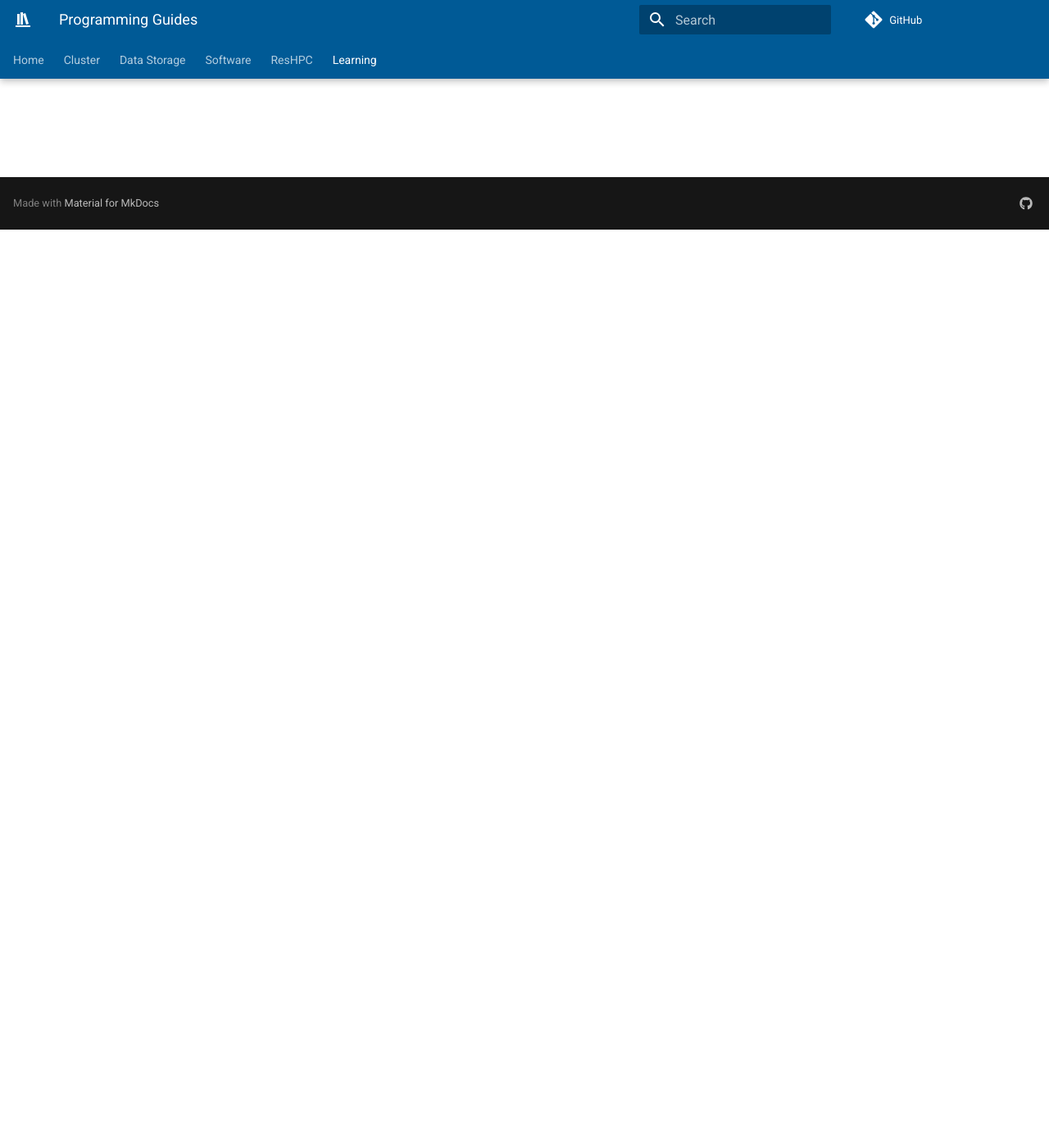
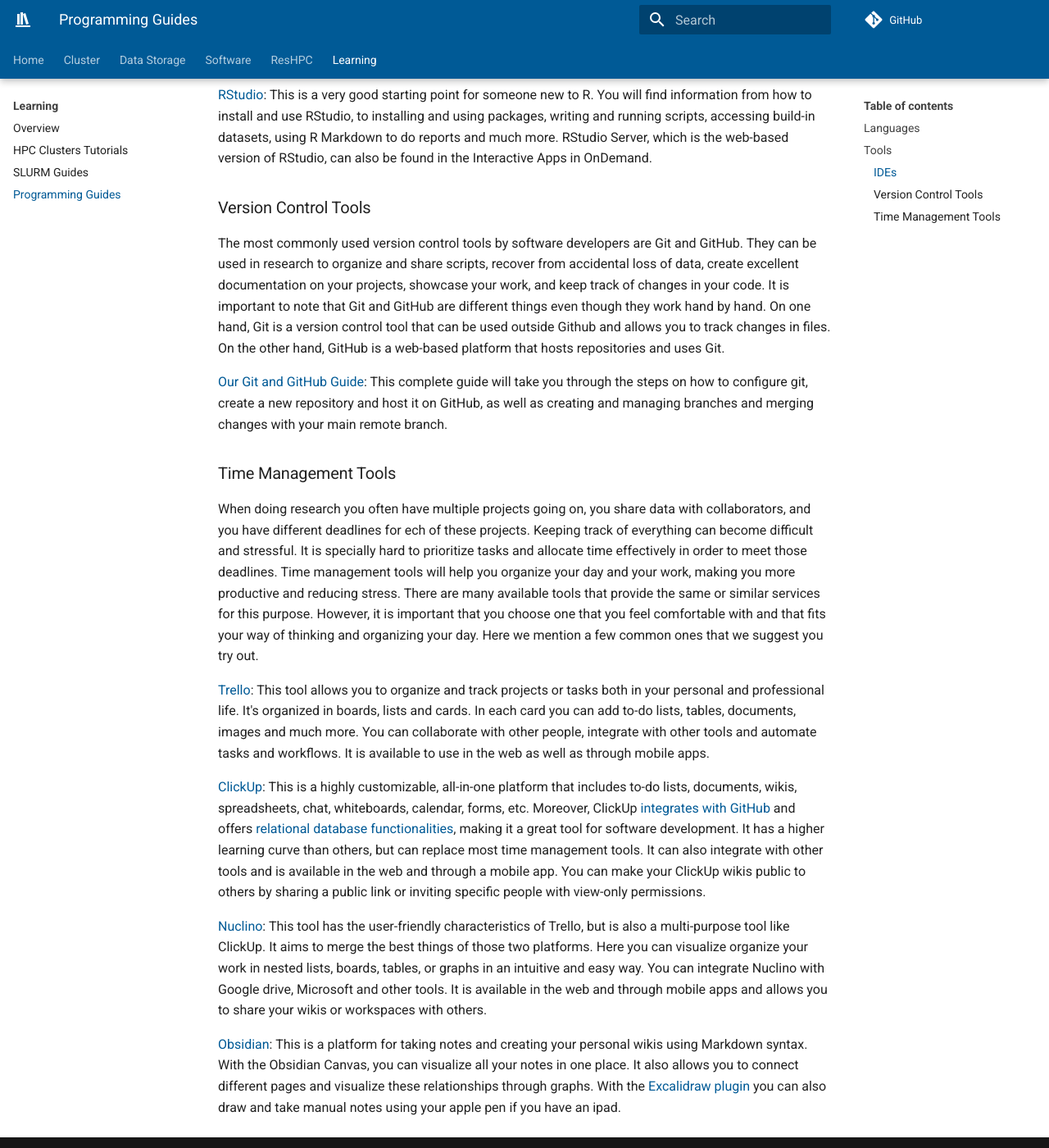
Before and after one commit to mcw-rcc/mcw-rcc.github.io, an MkDocs documentation site: the page built from docs/learning/programming.md, in a window 1280 px wide and 1400 px high, scrolled down 1120 px. Shown: the whole window at 82% size. Built offline with MkDocs 1.6.1 and Material for MkDocs 9.7.7, drawn with Linux system fonts in a browser that asks for light colours; comment, search, counter and statistics services are not loaded; some of the changed text lies outside the part shown.

Commit message:
Changes to the programming guide

```diff
--- a/docs/learning/programming.md
+++ b/docs/learning/programming.md
@@ -12,4 +12,30 @@
 
 ## Tools
 
+### IDEs
+
+An IDE, or Integrated Development Environment, is an application for software development. It provides an interface with a code editor, a compiler, debugger and other tools that help streamline the coding process.
+
 [Jupyter Guide](jupyter.md): In this guide we explain you how to start using Jupyter in OnDemand, how to use languages other than python within your notebook, visualize documents, images and videos, export variables, and a couple other tips and tricks that will be very useful for beginners and more advanced users.
+
+[Visual Studio Code](https://code.visualstudio.com/docs/getstarted/getting-started){:target="_blank"}: This tutorial provides all the necessary information to get you started with VS Code. You'll learn how to use and customize the user interface, write code with some editing features they provide, running and debugging code, and installing language extensions for different programming languages. To open VSCode in OnDemand, go to Interactive Apps, then click in Code Server and launch the application. Code Server is the web-based version of VS Code.
+
+[RStudio](https://www.dataquest.io/blog/tutorial-getting-started-with-r-and-rstudio/){:target="_blank"}: This is a very good starting point for someone new to R. You will find information from how to install and use RStudio, to installing and using packages, writing and running scripts, accessing build-in datasets, using R Markdown to do reports and much more. RStudio Server, which is the web-based version of RStudio, can also be found in the Interactive Apps in OnDemand.
+
+### Version Control Tools
+
+The most commonly used version control tools by software developers are Git and GitHub. They can be used in research to organize and share scripts, recover from accidental loss of data, create excellent documentation on your projects, showcase your work, and keep track of changes in your code. It is important to note that Git and GitHub are different things even though they work hand by hand. On one hand, Git is a version control tool that can be used outside Github and allows you to track changes in files. On the other hand, GitHub is a web-based platform that hosts repositories and uses Git.
+
+[Our Git and GitHub Guide](../software/git.md): This complete guide will take you through the steps on how to configure git, create a new repository and host it on GitHub, as well as creating and managing branches and merging changes with your main remote branch.
+
+### Time Management Tools
+
+When doing research you often have multiple projects going on, you share data with collaborators, and you have different deadlines for ech of these projects. Keeping track of everything can become difficult and stressful. It is specially hard to prioritize tasks and allocate time effectively in order to meet those deadlines. Time management tools will help you organize your day and your work, making you more productive and reducing stress. There are many available tools that provide the same or similar services for this purpose. However, it is important that you choose one that you feel comfortable with and that fits your way of thinking and organizing your day. Here we mention a few common ones that we suggest you try out.
+
+[Trello](https://trello.com/guide){:target="_blank"}: This tool allows you to organize and track projects or tasks both in your personal and professional life. It's organized in boards, lists and cards. In each card you can add to-do lists, tables, documents, images and much more. You can collaborate with other people, integrate with other tools and automate tasks and workflows. It is available to use in the web as well as through mobile apps.
+
+[ClickUp](https://university.clickup.com/page/course-catalog){:target="_blank"}: This is a highly customizable, all-in-one platform that includes to-do lists, documents, wikis, spreadsheets, chat, whiteboards, calendar, forms, etc. Moreover, ClickUp [integrates with GitHub](https://help.clickup.com/hc/en-us/articles/6305771568791-GitHub-integration){:target="_blank"} and offers [relational database functionalities](https://clickup.com/blog/relational-database/){:target="_blank"}, making it a great tool for software development. It has a higher learning curve than others, but can replace most time management tools. It can also integrate with other tools and is available in the web and through a mobile app. You can make your ClickUp wikis public to others by sharing a public link or inviting specific people with view-only permissions.
+
+[Nuclino](https://help.nuclino.com/d81c3c05-getting-started){:target="_blank"}: This tool has the user-friendly characteristics of Trello, but is also a multi-purpose tool like ClickUp. It aims to merge the best things of those two platforms. Here you can visualize organize your work in nested lists, boards, tables, or graphs in an intuitive and easy way. You can integrate Nuclino with Google drive, Microsoft and other tools. It is available in the web and through mobile apps and allows you to share your wikis or workspaces with others.
+
+[Obsidian](https://obsidian.rocks/getting-started-with-obsidian-a-beginners-guide/){:target="_blank"}: This is a platform for taking notes and creating your personal wikis using Markdown syntax. With the Obsidian Canvas, you can visualize all your notes in one place. It also allows you to connect different pages and visualize these relationships through graphs. With the [Excalidraw plugin](https://www.youtube.com/watch?v=i-hIfY-Ecjg&list=PL6mqgtMZ4NP3MQGVzQaemEx7YTgmJ9lNv){:target="_blank"} you can also draw and take manual notes using your apple pen if you have an ipad.
```
